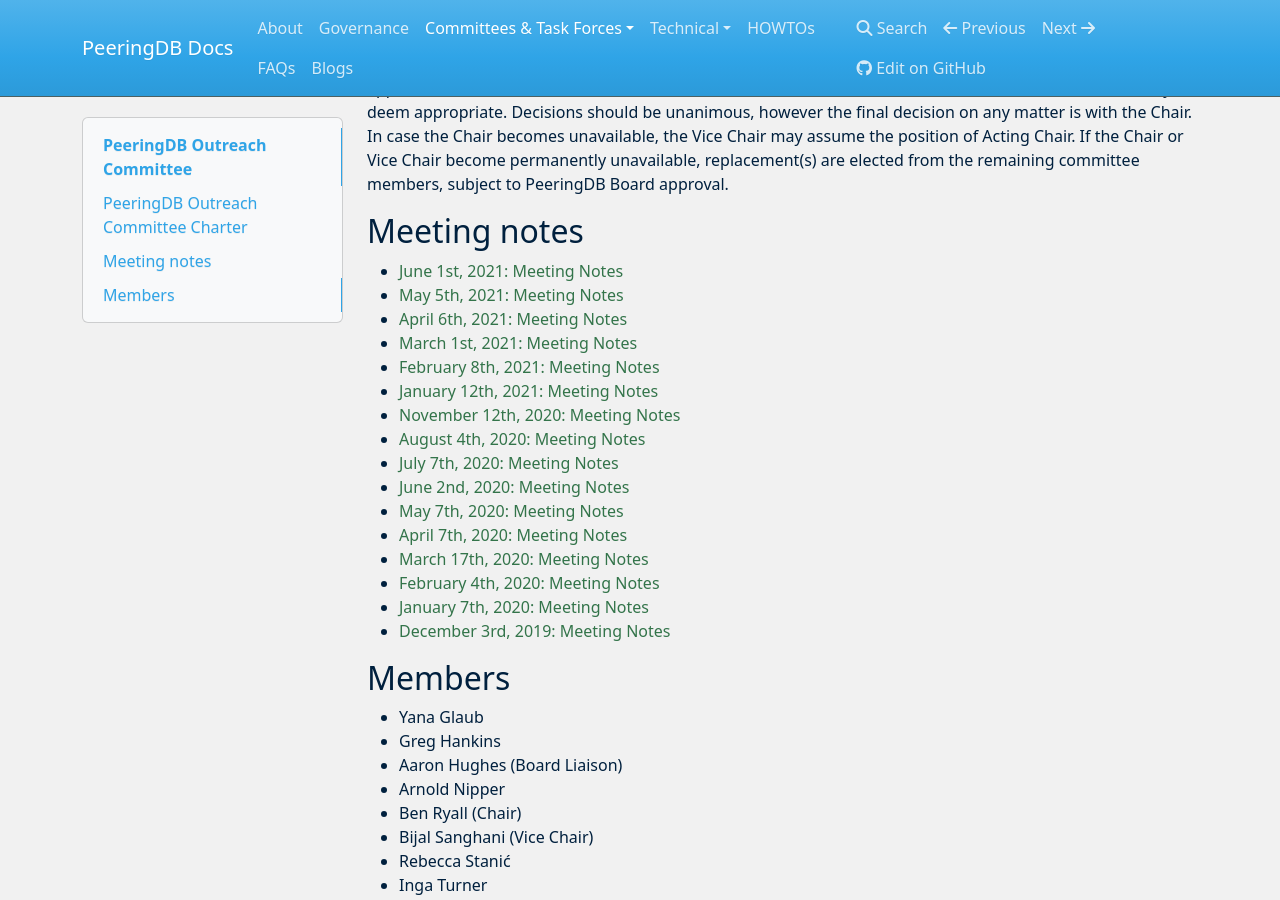
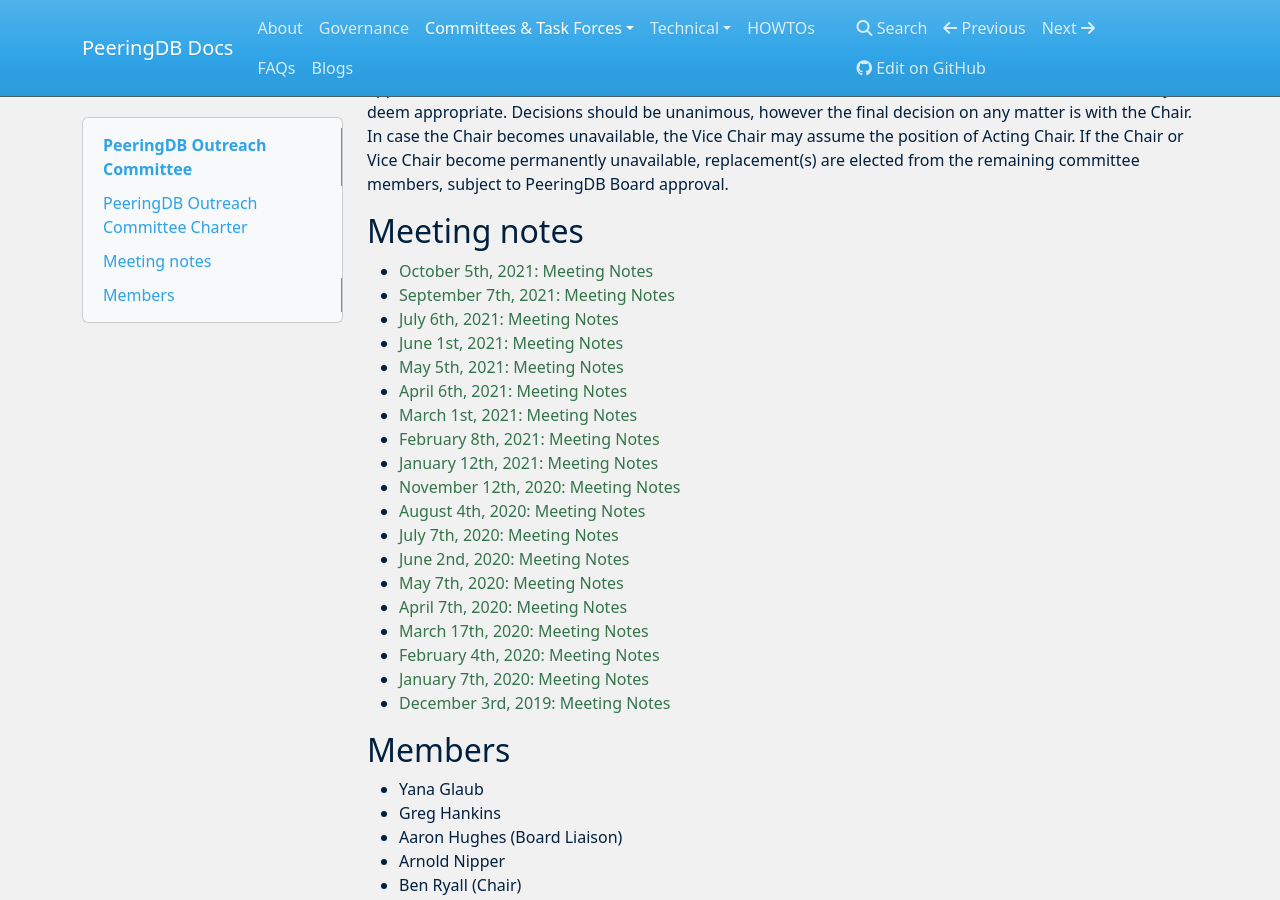
Before and after one commit to peeringdb/docs, an MkDocs documentation site: the page built from docs/committee/outreach/index.md, in a window 1280 px wide and 900 px high, scrolled down 1272 px. Built offline with MkDocs 1.6.1, drawn with Linux system fonts in a browser that asks for light colours; nearby versions of some CDN libraries.

Commit message:
Added OC meeting notes.

```diff
--- a/docs/committee/outreach/index.md
+++ b/docs/committee/outreach/index.md
@@ -7,6 +7,9 @@
 
 ## Meeting notes
 
+- [October 5th, 2021: Meeting Notes](notes/2021-10-05_Outreach_Committee_Notes.pdf)
+- [September 7th, 2021: Meeting Notes](notes/2021-09-07_Outreach_Committee_Notes.pdf)
+- [July 6th, 2021: Meeting Notes](notes/2021-07-06_Outreach_Committee_Notes.pdf)
 - [June 1st, 2021: Meeting Notes](notes/2021-06-01_Outreach_Committee_Notes.pdf)
 - [May 5th, 2021: Meeting Notes](notes/2021-05-04_Outreach_Committee_Notes.pdf)
 - [April 6th, 2021: Meeting Notes](notes/2021-04-06_Outreach_Committee_Notes.pdf)
```
Also changed, not shown: 3 other files.
